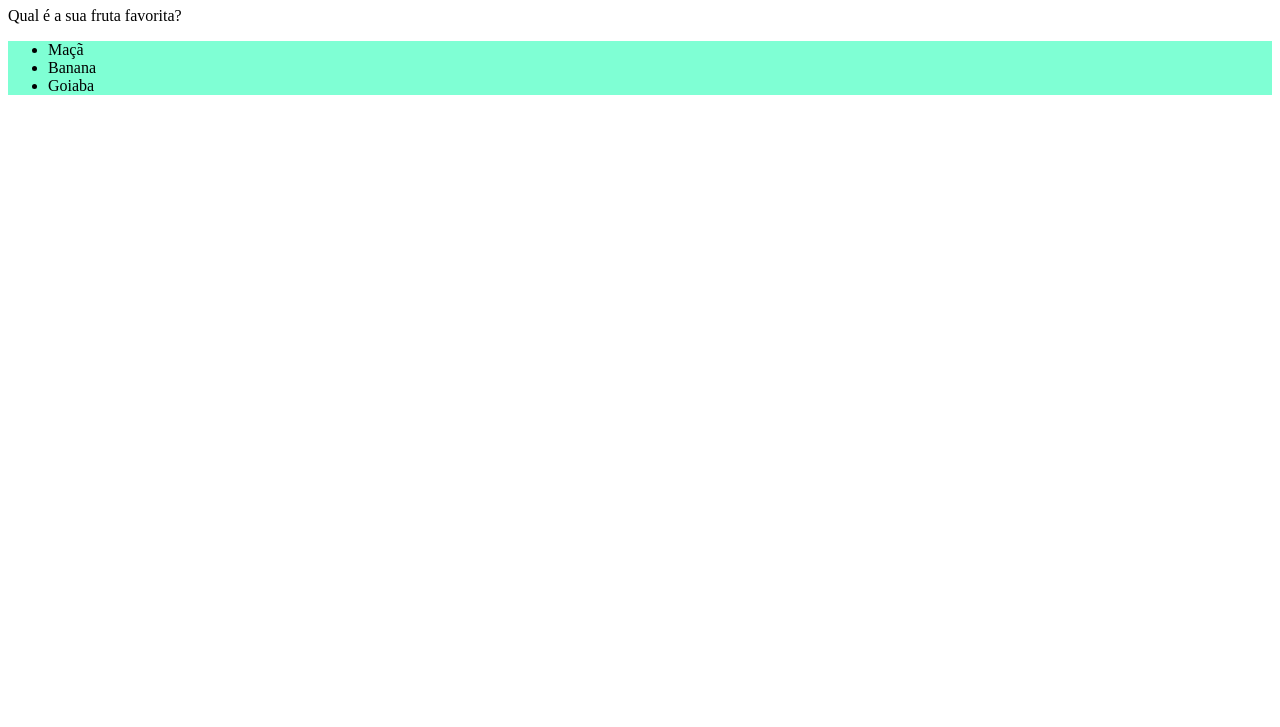
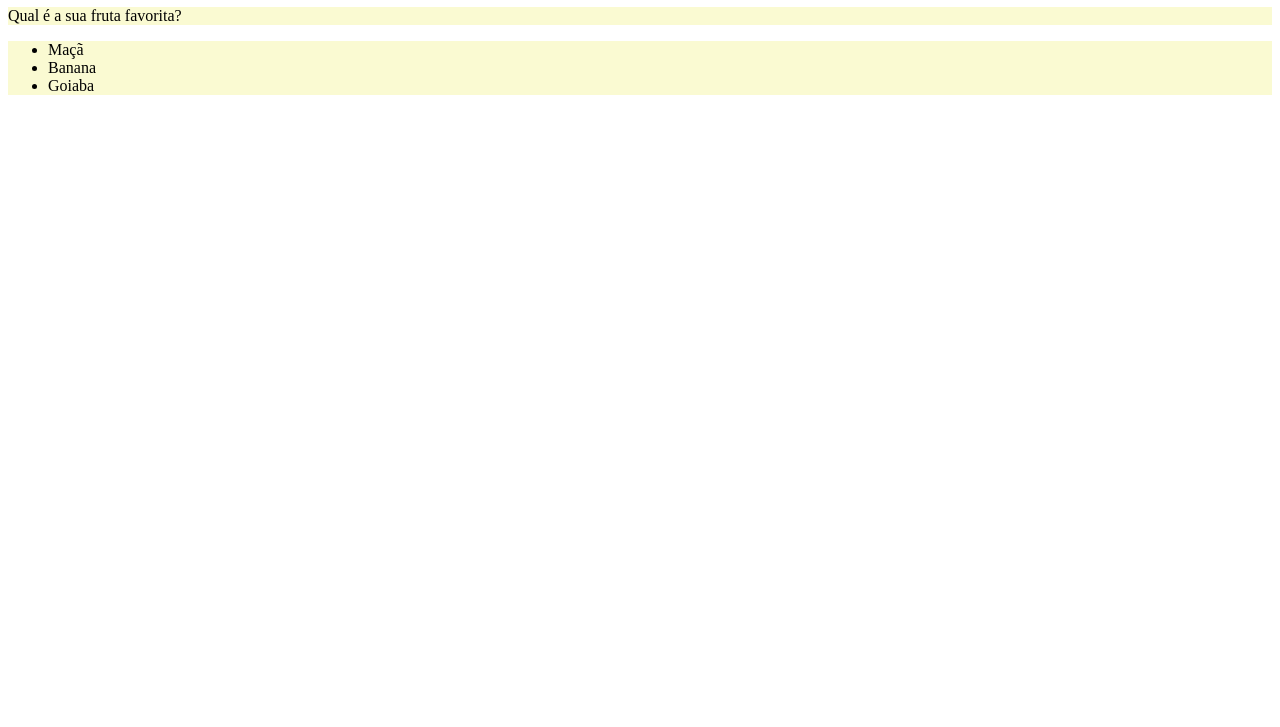
Before and after one commit to dandaramurad/trybe-exercicios, a plain HTML site: page dia-02-primeirospassosemcss/index.html in a window 1280 px wide. Shown: the part 73-800 px from the top of the page. Drawn offline with Linux system fonts and the light colour scheme.

Commit message:
troquei bg color p e ul

```diff
--- a/dia-02-primeirospassosemcss/index.html
+++ b/dia-02-primeirospassosemcss/index.html
@@ -11,12 +11,15 @@
         ul {
             background-color: aquamarine;
         }
+        .frutafruta {
+            background-color: lightgoldenrodyellow;
+        }
     </style>
   </head>
   <body>
     <h1>Frutas</h1>
-    <p>Qual é a sua fruta favorita?</p>
-    <ul>
+    <p class="frutafruta">Qual é a sua fruta favorita?</p>
+    <ul class="frutafruta">
       <li>Maçã</li>
       <li>Banana</li>
       <li>Goiaba</li>
```
